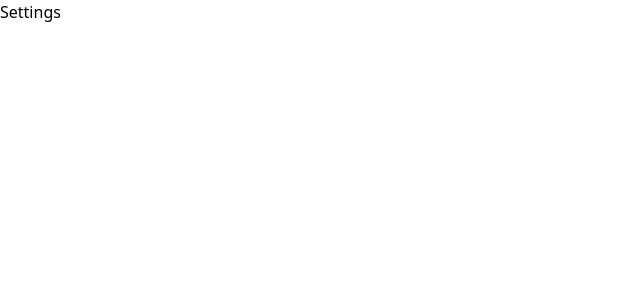
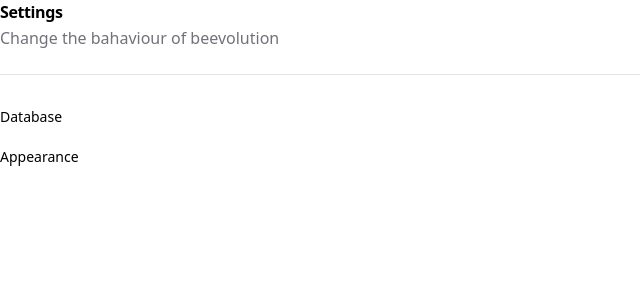
Before and after one commit to kingkaos/beevolution, a Vue app: page /#/settings in a window 1280 px wide. Shown: the top 300 px of the page, without its empty margins (0-640 px from the left). Built offline with nearby package versions, Linux system fonts and the light colour scheme.

Commit message:
feat: add settings selections
squash

```diff
--- /dev/null
+++ b/front/components/SidebarNav.vue
@@ -0,0 +1,38 @@
+<script setup lang="ts">
+import { cn } from '@/lib/utils'
+import { Button } from '@/components/ui/button'
+
+interface Item {
+  title: string
+  href: string
+}
+
+const sidebarNavItems: Item[] = [
+  {
+    title: 'Database',
+    href: '#/settings/database',
+  },
+  {
+    title: 'Appearance',
+    href: '#/settings/appearance',
+  },
+]
+</script>
+
+<template>
+  <nav class="flex space-x-2 lg:flex-col lg:space-x-0 lg:space-y-1">
+    <Button
+      v-for="item in sidebarNavItems"
+      :key="item.title"
+      as="a"
+      :href="item.href"
+      variant="ghost"
+      :class="cn(
+        'w-full text-left justify-start',
+        $route.href === item.href && 'bg-muted hover:bg-muted',
+      )"
+    >
+    {{ item.title }}
+    </Button>
+  </nav>
+</template>
--- /dev/null
+++ b/front/components/ui/button/Button.vue
@@ -0,0 +1,22 @@
+<script setup lang="ts">
+import type { HTMLAttributes } from 'vue'
+import { Primitive, type PrimitiveProps } from 'radix-vue'
+import { type ButtonVariants, buttonVariants } from '.'
+import { cn } from '@/lib/utils'
+
+interface Props extends PrimitiveProps {
+	variant?: ButtonVariants['variant']
+	size?: ButtonVariants['size']
+	class?: HTMLAttributes['class']
+}
+
+const props = withDefaults(defineProps<Props>(), {
+	as: 'button',
+})
+</script>
+
+<template>
+	<Primitive :as="as" :as-child="asChild" :class="cn(buttonVariants({ variant, size }), props.class)">
+		<slot />
+	</Primitive>
+</template>
--- /dev/null
+++ b/front/components/ui/button/index.ts
@@ -0,0 +1,34 @@
+import { type VariantProps, cva } from 'class-variance-authority'
+
+export { default as Button } from './Button.vue'
+
+export const buttonVariants = cva(
+  'inline-flex items-center justify-center whitespace-nowrap rounded-md text-sm font-medium transition-colors focus-visible:outline-none focus-visible:ring-1 focus-visible:ring-ring disabled:pointer-events-none disabled:opacity-50',
+  {
+    variants: {
+      variant: {
+        default: 'bg-primary text-primary-foreground shadow hover:bg-primary/90',
+        destructive:
+          'bg-destructive text-destructive-foreground shadow-sm hover:bg-destructive/90',
+        outline:
+          'border border-input bg-background shadow-sm hover:bg-accent hover:text-accent-foreground',
+        secondary:
+          'bg-secondary text-secondary-foreground shadow-sm hover:bg-secondary/80',
+        ghost: 'hover:bg-accent hover:text-accent-foreground',
+        link: 'text-primary underline-offset-4 hover:underline',
+      },
+      size: {
+        default: 'h-9 px-4 py-2',
+        sm: 'h-8 rounded-md px-3 text-xs',
+        lg: 'h-10 rounded-md px-8',
+        icon: 'h-9 w-9',
+      },
+    },
+    defaultVariants: {
+      variant: 'default',
+      size: 'default',
+    },
+  },
+)
+
+export type ButtonVariants = VariantProps<typeof buttonVariants>
--- /dev/null
+++ b/front/components/ui/separator/Separator.vue
@@ -0,0 +1,20 @@
+<script setup lang="ts">
+import { type HTMLAttributes, computed } from 'vue'
+import { Separator, type SeparatorProps } from 'radix-vue'
+import { cn } from '@/lib/utils'
+
+const props = defineProps<SeparatorProps & { class?: HTMLAttributes['class'] }>()
+
+const delegatedProps = computed(() => {
+  const { class: _, ...delegated } = props
+
+  return delegated
+})
+</script>
+
+<template>
+  <Separator
+    v-bind="delegatedProps"
+    :class="cn('shrink-0 bg-border', props.orientation === 'vertical' ? 'w-px h-full' : 'h-px w-full', props.class)"
+  />
+</template>
--- /dev/null
+++ b/front/components/ui/separator/index.ts
@@ -0,0 +1 @@
+export { default as Separator } from './Separator.vue'
--- a/front/pages/Settings.vue
+++ b/front/pages/Settings.vue
@@ -1,6 +1,26 @@
 <template>
-  Settings
+  <div class="space-y-0.5">
+    <h2 class="text-2x1 font-bold tracking-tight">
+      Settings
+    </h2>
+    <p class="text-muted-foreground">
+      Change the bahaviour of beevolution
+    </p>
+  </div>
+  <Separator class="my-6" />
+  <div class="flex flex-col space-y-8 lg:flex-row lg:space-x-12 lg:space-y-0">
+    <aside class="-mx-4 lg:w-1/5">
+      <SidebarNav />
+    </aside>
+    <div class="flex-1 lg:max-w-2xl">
+      <div class="space-y-6">
+        <slot />
+      </div>
+    </div>
+  </div>
 </template>
 
 <script setup lang="ts">
+import { Separator } from '@/components/ui/separator'
+import SidebarNav from '../components/SidebarNav.vue'
 </script>
--- /dev/null
+++ b/front/views/SettingsAppearance.vue
@@ -0,0 +1,9 @@
+<template>
+  <Settings>
+    Appearance
+  </Settings>
+</template>
+
+<script setup lang="ts">
+import Settings from '../pages/Settings.vue'
+</script>
--- /dev/null
+++ b/front/views/SettingsDatabase.vue
@@ -0,0 +1,9 @@
+<template>
+  <Settings>
+    Database
+  </Settings>
+</template>
+
+<script setup lang="ts">
+import Settings from '../pages/Settings.vue'
+</script>
```
Also changed, not shown: front/router.ts (+11 -0 lines).
